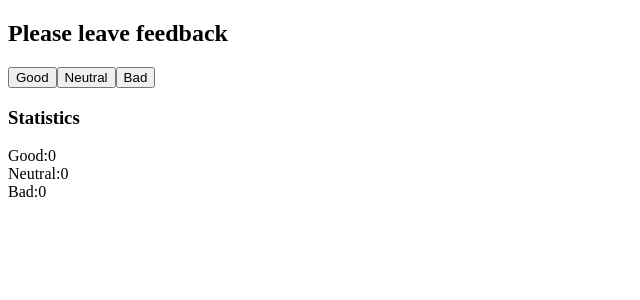
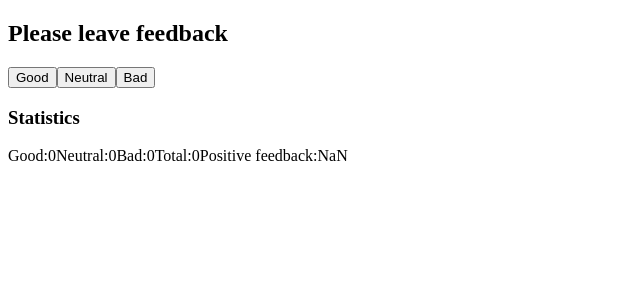
Before and after one commit to Vadim2017777/goit-react-hw-02-feedback, a React (Create React App) app: page / in a window 1280 px wide. Shown: the top 300 px of the page, without its empty margins (0-640 px from the left). Built offline with nearby package versions, Linux system fonts and the light colour scheme.

Commit message:
Add countTotalFeedback countPositiveFeedbackPercentage

```diff
--- /dev/null
+++ b/src/componets/FeedBackWidget/FeedBackControls.js
@@ -0,0 +1,21 @@
+import React from 'react';
+
+const FeedBackControls = ({
+  onIncrementGood,
+  onIncrementNeutral,
+  onIncrementBad,
+}) => (
+  <>
+    <button type="button" onClick={onIncrementGood}>
+      Good
+    </button>
+    <button type="button" onClick={onIncrementNeutral}>
+      Neutral
+    </button>
+    <button type="button" onClick={onIncrementBad}>
+      Bad
+    </button>
+  </>
+);
+
+export default FeedBackControls;
--- a/src/componets/FeedBackWidget/FeedBackWidget.js
+++ b/src/componets/FeedBackWidget/FeedBackWidget.js
@@ -1,16 +1,12 @@
 import React, { Component } from 'react';
+import PropTypes from 'prop-types';
 
-// import PropTypes from 'prop-types';
-
+import FeedBackControls from './FeedBackControls';
 // import styles from './UserProfile.module.css';
 
 class FeedBackWidget extends Component {
-  // static defaultProps = {
-  //   step: 1,
-  // };
-  // static PropTypes = {
-  //   step: 1,
-  // };
+  static propTypes = {};
+  static defaultProps = {};
 
   state = {
     good: 0,
@@ -18,34 +14,55 @@ class FeedBackWidget extends Component {
     bad: 0,
   };
 
-  handelIncrement = () => {
+  handelIncrementGood = () => {
     this.setState(prevState => {
       return { good: prevState.good + 1 };
     });
+  };
+  handelIncrementNeutral = () => {
+    this.setState(prevState => {
+      return { neutral: prevState.neutral + 1 };
+    });
+  };
 
-    console.log('good');
+  handelIncrementBad = () => {
+    this.setState(prevState => {
+      return { bad: prevState.bad + 1 };
+    });
+  };
+
+  countTotalFeedback = () => {
+    const total = this.state.good + this.state.bad + this.state.neutral;
+    return total;
+  };
+
+  countPositiveFeedbackPercentage = () => {
+    const total = this.state.good + this.state.bad + this.state.neutral;
+    const total2 = (this.state.good / total) * 100;
+    return total2;
   };
 
   render() {
     const { good } = this.state;
-
+    const { neutral } = this.state;
+    const { bad } = this.state;
     return (
       <section className={'FeedbackSection'}>
         <h2> Please leave feedback</h2>
-        <button type="button" onClick={this.handelIncrement}>
-          Good
-        </button>
-        <button type="button">Neutral</button>
-        <button type="button">Bad</button>
+        <FeedBackControls
+          onIncrementGood={this.handelIncrementGood}
+          onIncrementNeutral={this.handelIncrementNeutral}
+          onIncrementBad={this.handelIncrementBad}
+        />
         <h3>Statistics</h3>
         <div>
           <span>Good:{good}</span>
-        </div>
-        <div>
-          Neutral:<span>0</span>
-        </div>
-        <div>
-          Bad:<span>0</span>
+          <span>Neutral:{neutral}</span>
+          <span>Bad:{bad}</span>
+          <span>Total:{this.countTotalFeedback()}</span>
+          <span>
+            Positive feedback:{this.countPositiveFeedbackPercentage()}
+          </span>
         </div>
       </section>
     );
```
